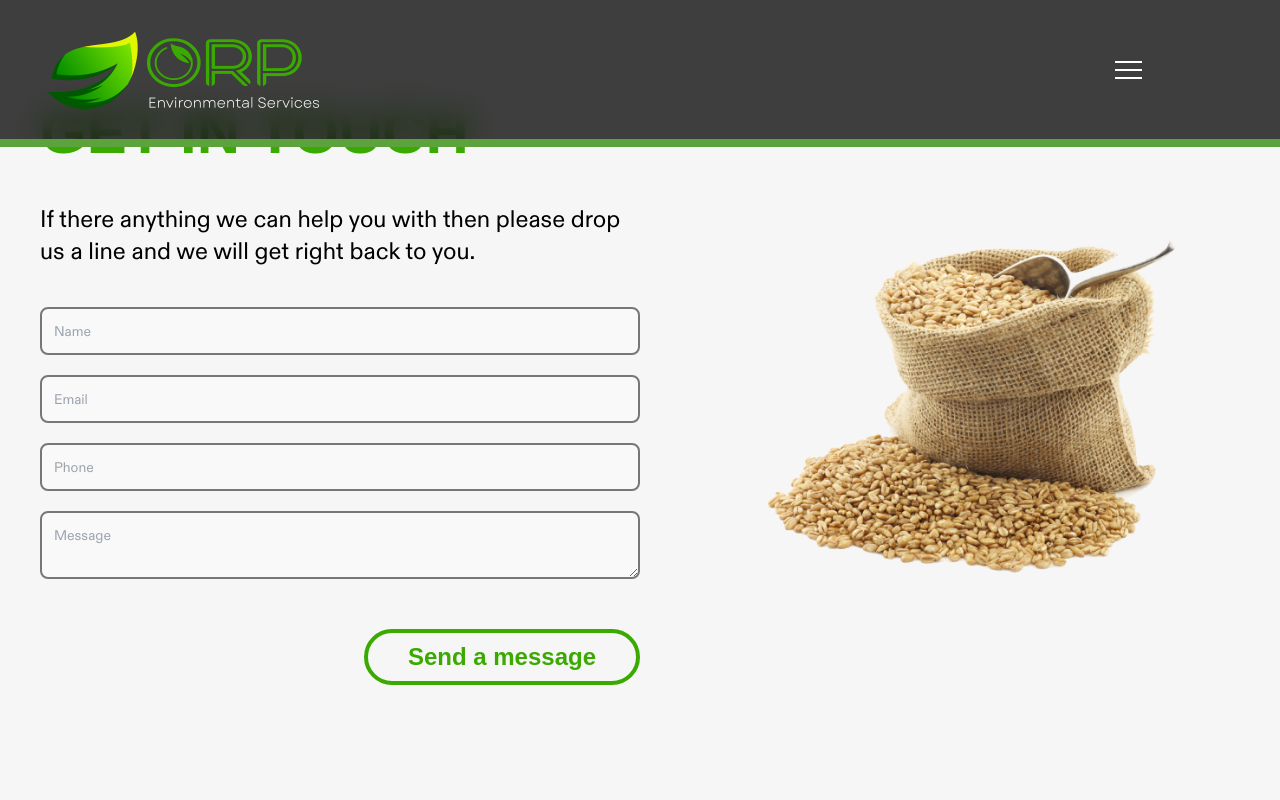
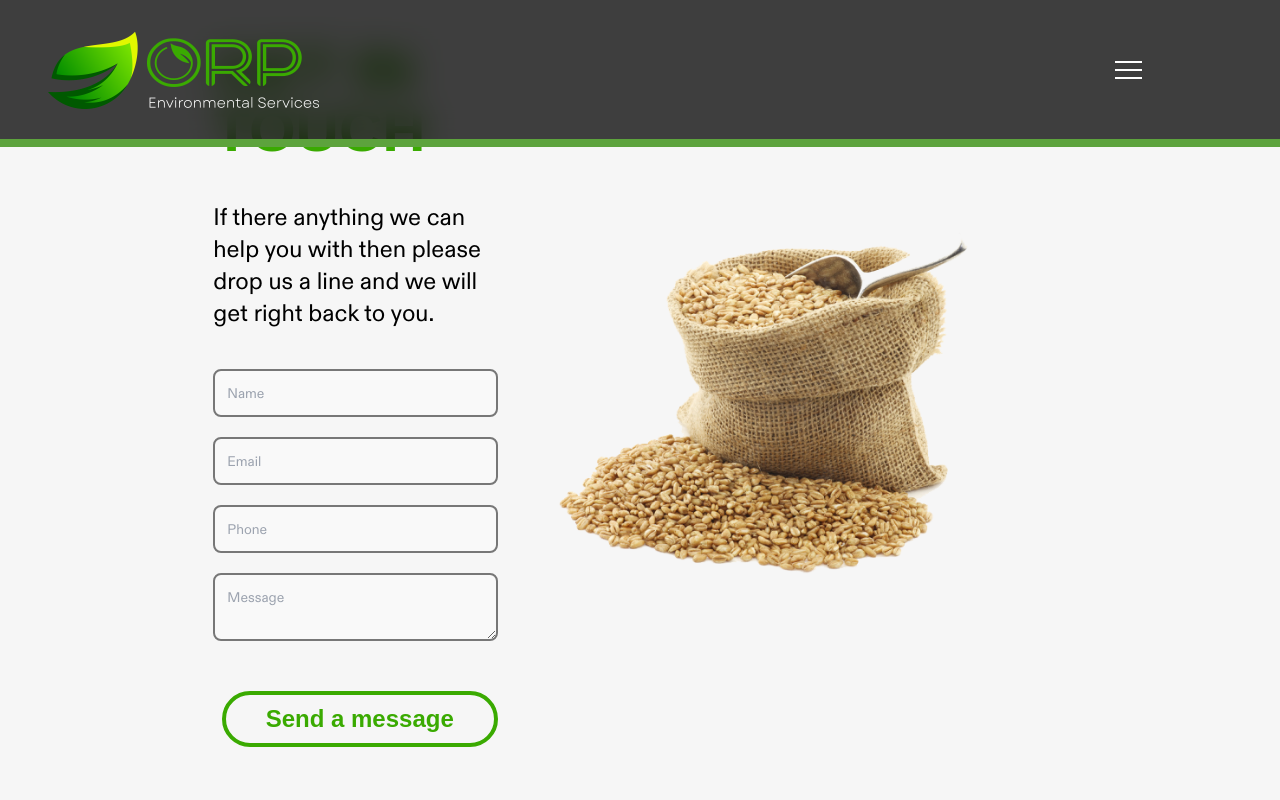
Before and after one commit to danjboard2/ORP, a Next.js app: page /contact in a window 1280 px wide. Shown: the top 800 px of the page. Built offline with nearby package versions, Linux system fonts and the light colour scheme; a web font is replaced by a local one.

Commit message:
alignment

```diff
--- a/src/app/downloads/page.tsx
+++ b/src/app/downloads/page.tsx
@@ -6,7 +6,7 @@ export default function Projects() {
   return (
     <>
     <section>
-      <div className="w-full flex h-[100vh] max-h-[1200px] justify-center items-center gap-32 flex-col">
+      <div className="w-full flex h-[100vh] max-h-[1200px] max-w-[2000px] m-auto justify-center items-center gap-32 flex-col">
 
         <div className="w-2/3 flex flex-col">
             <h1 className="text-6xl mb-10 text-[#3AAA01] font-bold uppercase">Downloads</h1>
--- a/src/app/layout/contactus.jsx
+++ b/src/app/layout/contactus.jsx
@@ -50,7 +50,8 @@ const ContactUs = () => {
   return (
     <>
     <section className="h-[100vh] max-h-[1200px] flex w-full justify-center items-center flex-row max-w-[2000px] m-auto">
-        <div className="flex w-1/2 flex-col max-w-[600px] justify-center self-center">
+    <div className="w-2/3 flex flex-row">
+        <div className="flex flex-col w-1/3 justify-center self-center">
             <h1 className="text-6xl mb-10 text-[#3AAA01] font-bold uppercase">Get in touch</h1>
             <p className="text-2xl mb-10">If there anything we can help you with then please drop us a line and we will get right back to you.</p>
                 <form
@@ -102,8 +103,9 @@ const ContactUs = () => {
                 </div>
                 </form>
        </div>
-       <div className="w-1/2 flex flex-col max-w-[600px]  items-end self-center">
+       <div className="flex flex-col w-2/3  items-center self-center">
         <Image src="/media/images/contact-img.png" alt="Get in touch" width={500} height={500}/>
+       </div>
        </div>
     </section>
     </>
```
